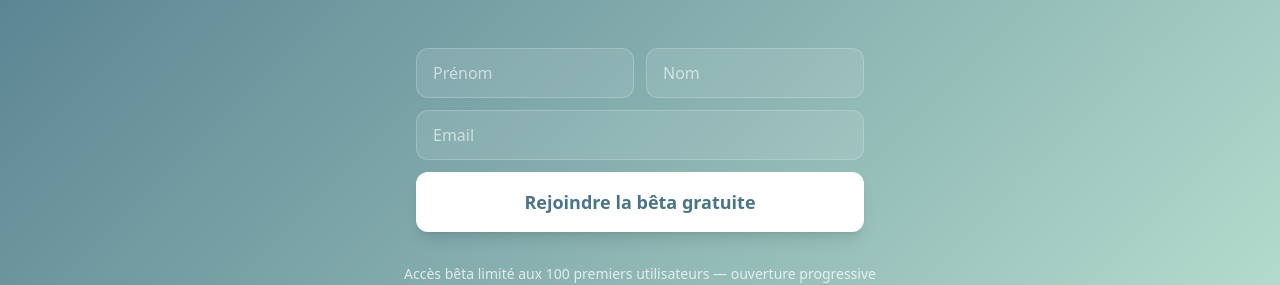
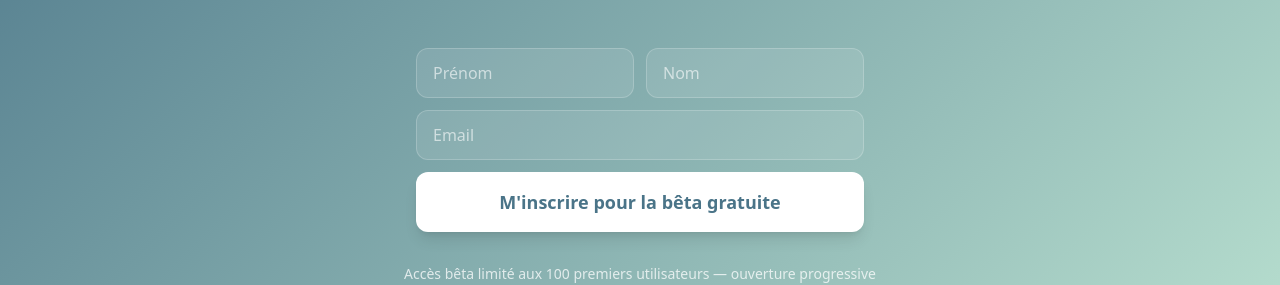
Before and after one commit to sandrinelay/manae-landing, a Next.js app: page / in a window 1280 px wide. Shown: the part 2233-2518 px from the top of the page. Built offline with nearby package versions, Linux system fonts and the light colour scheme; no server answers.

Commit message:
fix: wording button

```diff
--- a/components/waitlist/WaitlistFormInline.tsx
+++ b/components/waitlist/WaitlistFormInline.tsx
@@ -112,7 +112,7 @@ export function WaitlistFormInline({
               Inscription en cours...
             </>
           ) : (
-            "Rejoindre la bêta gratuite"
+            "M'inscrire pour la bêta gratuite"
           )}
         </button>
       </div>
```
